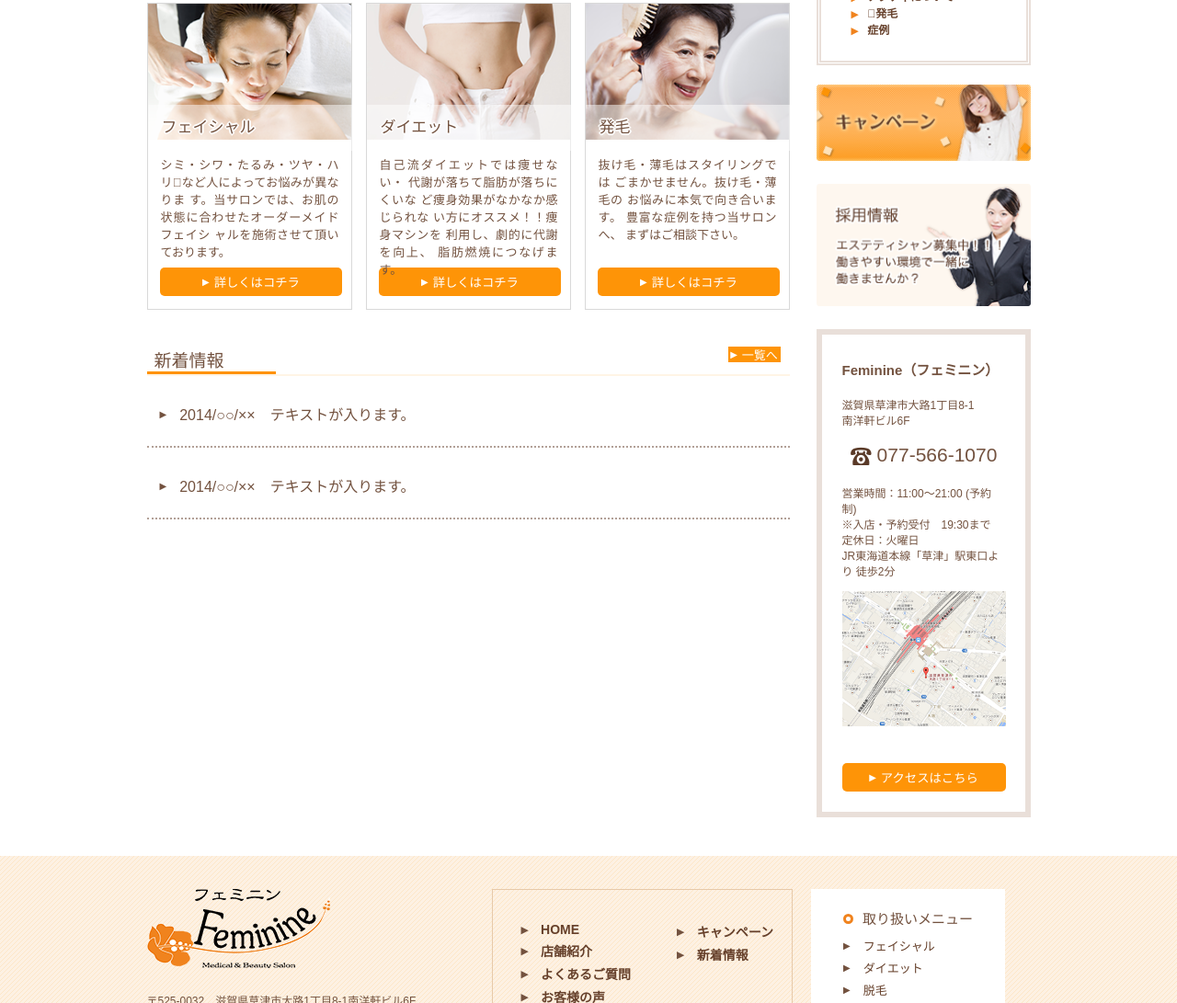
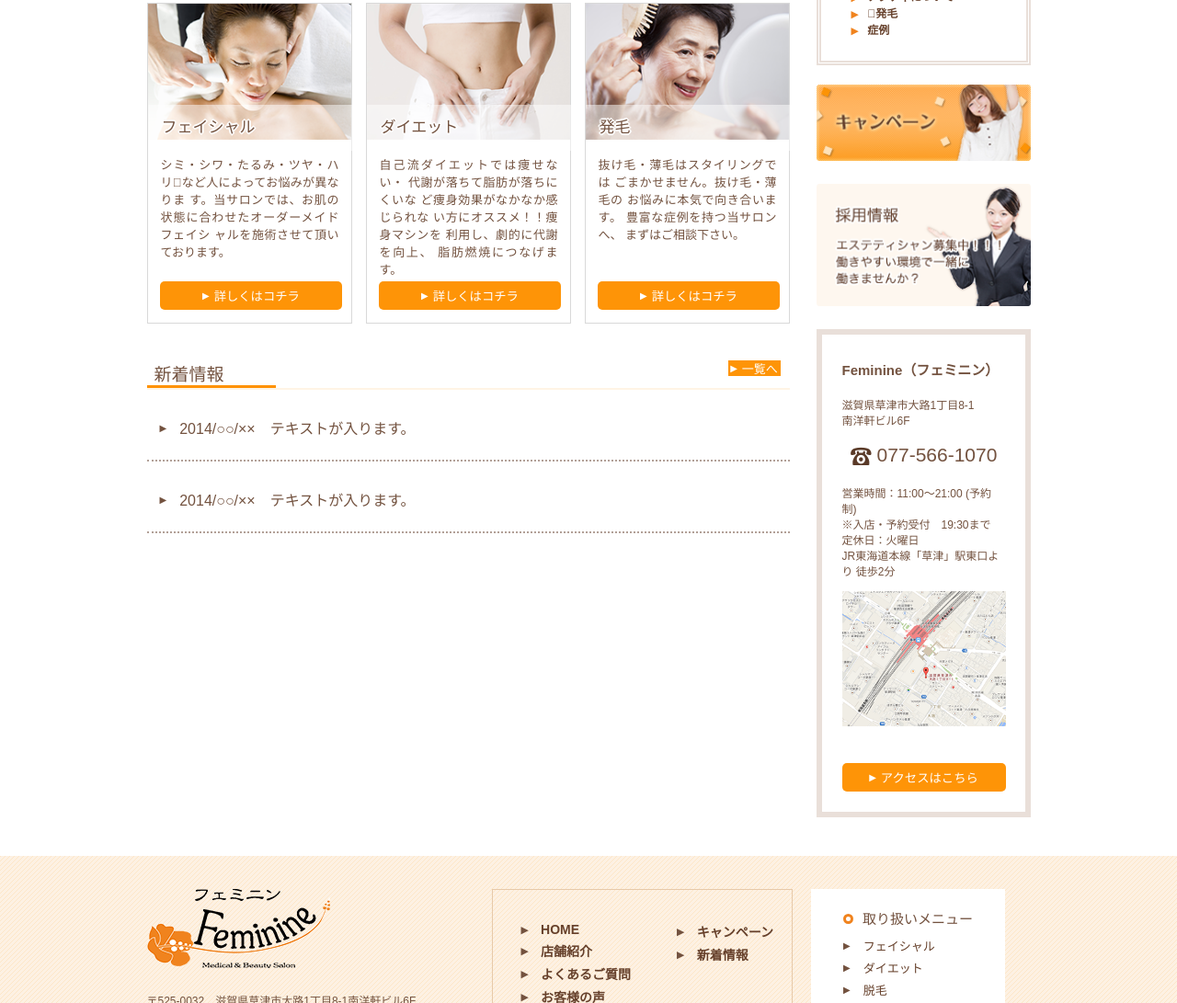
Before and after one commit to votrungnam456/Training_Frontend, a plain HTML site: page index.html in a window 1280 px wide. Shown: the part 1030-2121 px from the top of the page at 92% size. Drawn offline with nearby package versions, Linux system fonts and the light colour scheme.

Commit message:
update bai 6a

```diff
--- a/css/index.scss
+++ b/css/index.scss
@@ -224,7 +224,7 @@ body{
                                    border-radius: 5px 5px 5px 5px;
                                    width: 90%;
                                    height: 31px;
-                                   margin: 0px 13px 14px 13px;
+                                   margin: 25px 13px 14px 13px;
 
                                    &::before{
                                         content: "\25B6";
```
Also changed, not shown: css/index.css.
